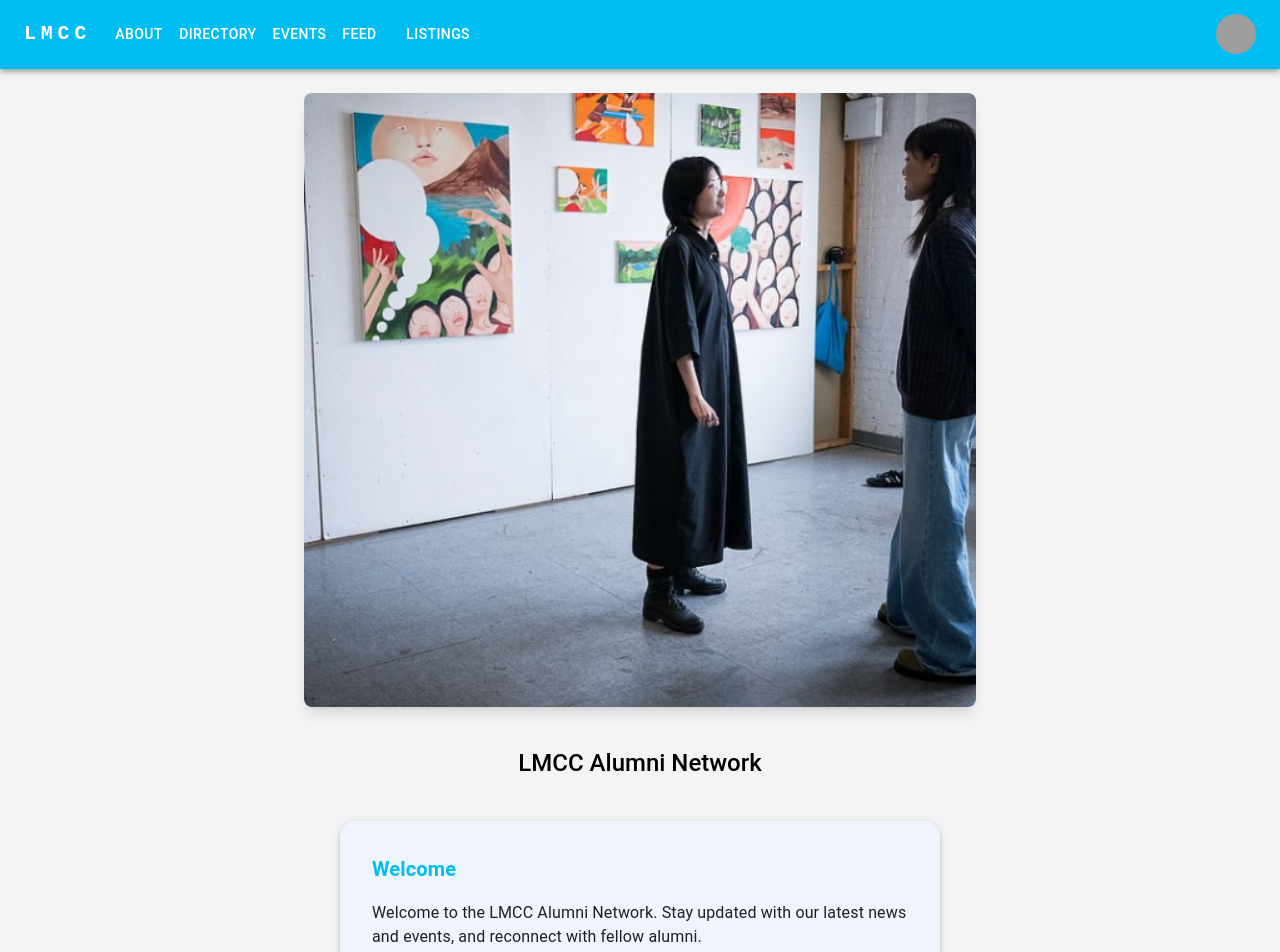
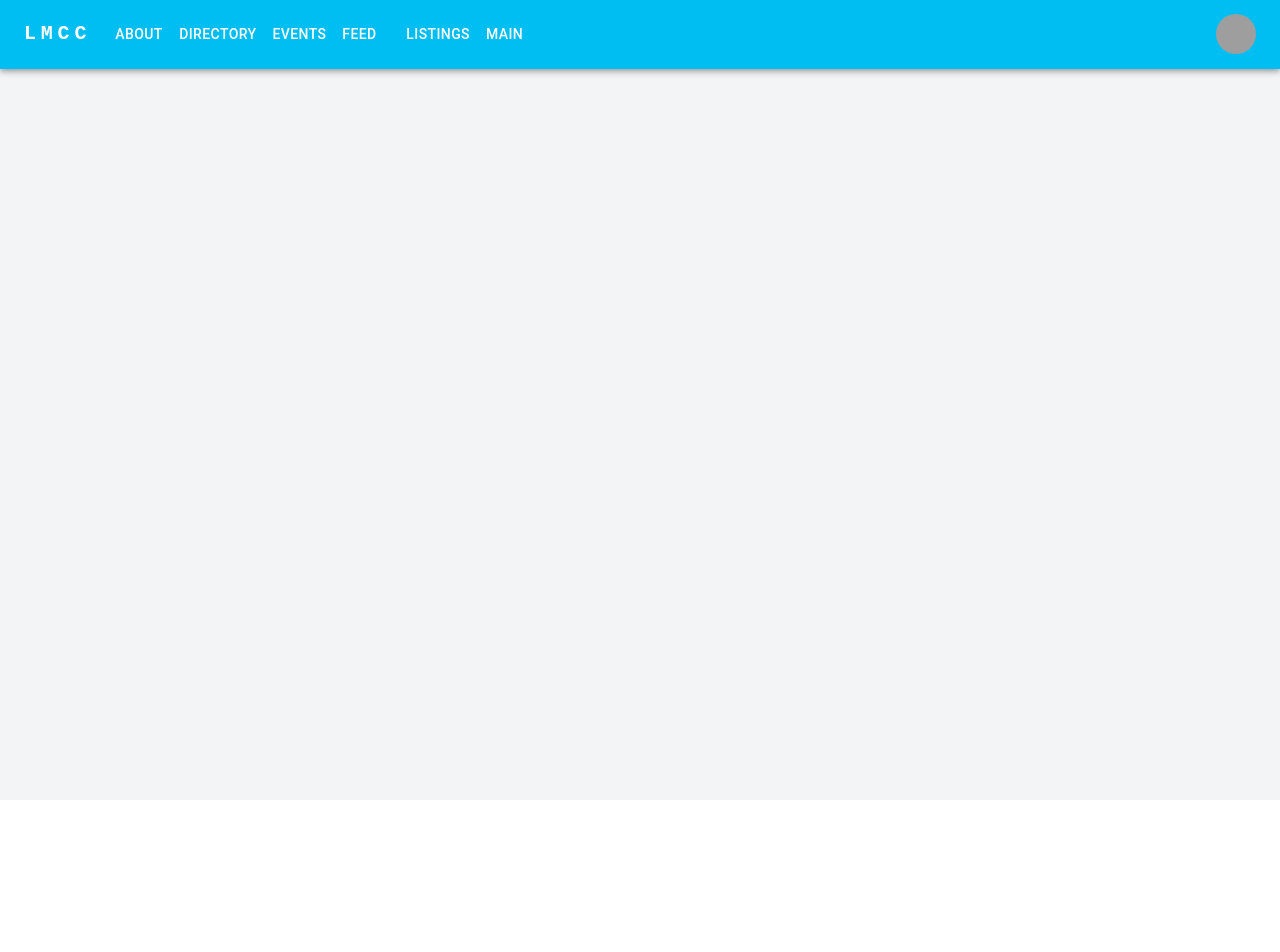
Before and after one commit to elipaulman/Alumni_Network_Platform, a React (Create React App) app in the folder front-end/: page / in a window 1280 px wide. Shown: the top 952 px of the page. After the commit the page ends 800 px from the top, so only its background shows below. Built offline with nearby package versions, Linux system fonts and the light colour scheme; grey boxes are pictures that could not be loaded.

Commit message:
Removed content from app.js to main.jsx So the sign up page can be on app.js

```diff
--- a/front-end/src/App.js
+++ b/front-end/src/App.js
@@ -2,32 +2,20 @@ import React from "react";
 import { BrowserRouter as Router, Routes, Route } from "react-router-dom";
 import "./App.css";
 import Navbar from "./components/Navbar";
-import CenteredTitle from "./components/CenteredTitle";
-import CalloutBox from "./components/CalloutBox";
+import Main from "./pages/Main";
 import About from "./pages/About";
 import Directory from "./pages/Directory";
 import Events from "./pages/Events";
 import Feed from "./pages/Feed";
 import Listings from "./pages/Listings";
-import alumain from "./images/alumain.png";
 
 function App() {
   return (
     <Router>
       <div className="min-h-screen flex flex-col bg-gray-100">
         <Navbar />
-        <div className="flex-1 flex items-center justify-center p-6 flex-col">
-          <img
-            src={alumain}
-            alt="Alumni Network"
-            className="mb-6 w-full max-w-2xl h-auto object-contain rounded-lg shadow-lg"
-          />
-          <CenteredTitle text="LMCC Alumni Network" />
-          <CalloutBox
-            title="Welcome"
-            text="Welcome to the LMCC Alumni Network. Stay updated with our latest news and events, and reconnect with fellow alumni."
-          />
         <Routes>
+          <Route path="/main" element={<Main />} />
           <Route path="/about" element={<About />} />
           <Route path="/directory" element={<Directory />} />
           <Route path="/events" element={<Events />} />
@@ -35,7 +23,6 @@ function App() {
           <Route path="/listings" element={<Listings />} />
         </Routes>
       </div>
-      </div>
     </Router>
   );
 }
--- a/front-end/src/components/Navbar.jsx
+++ b/front-end/src/components/Navbar.jsx
@@ -13,7 +13,7 @@ import Button from '@mui/material/Button';
 import Tooltip from '@mui/material/Tooltip';
 import MenuItem from '@mui/material/MenuItem';
 
-const pages = ['About', 'Directory', 'Events', 'Feed', 'Listings'];
+const pages = ['About', 'Directory', 'Events', 'Feed', 'Listings', 'Main'];
 const settings = ['Profile', 'Account', 'Dashboard', 'Logout'];
 
 function Navbar() {
--- /dev/null
+++ b/front-end/src/pages/Main.jsx
@@ -0,0 +1,23 @@
+import React from "react";
+import CenteredTitle from "../components/CenteredTitle";
+import CalloutBox from "../components/CalloutBox";
+import alumain from "../images/alumain.png";
+
+function Main() {
+  return (
+    <div className="flex-1 flex items-center justify-center p-6 flex-col">
+      <img
+        src={alumain}
+        alt="Alumni Network"
+        className="mb-6 w-full max-w-2xl h-auto object-contain rounded-lg shadow-lg"
+      />
+      <CenteredTitle text="LMCC Alumni Network" />
+      <CalloutBox
+        title="Welcome"
+        text="Welcome to the LMCC Alumni Network. Stay updated with our latest news and events, and reconnect with fellow alumni."
+      />
+    </div>
+  );
+}
+
+export default Main;
```
Lines whose indentation alone changed are shown as unchanged.
